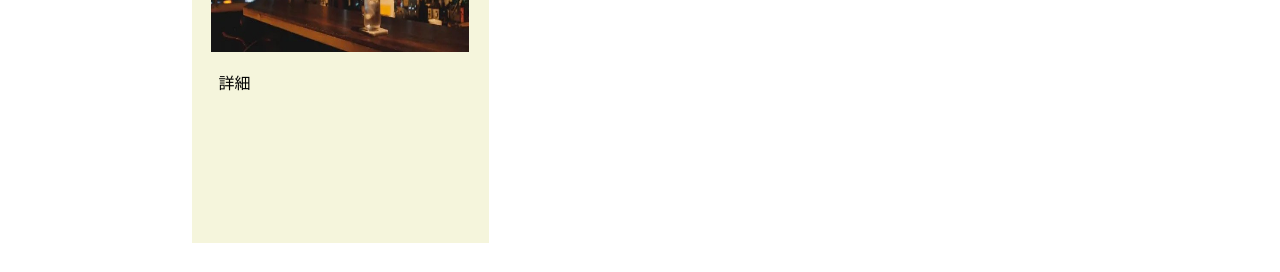
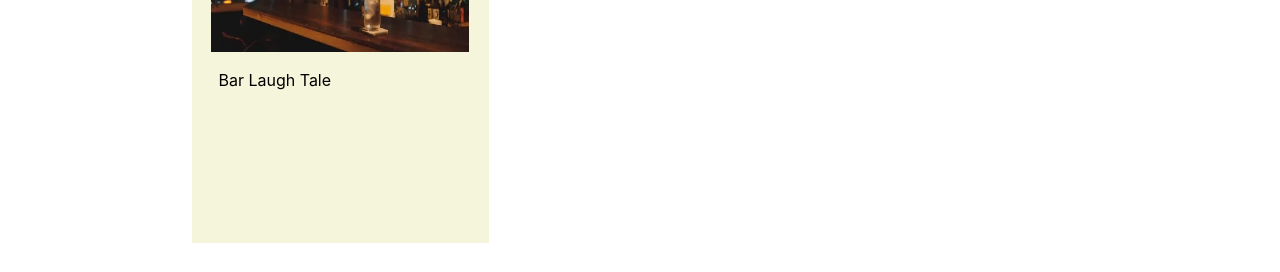
Before and after one commit to YoshiKitaguchi/follow-rice, a React (Create React App) app: page / in a window 1280 px wide. Shown: the part 926-1198 px from the top of the page. Built offline with nearby package versions, Linux system fonts and the light colour scheme.

Commit message:
store name

```diff
--- a/src/components/Homepage/StoreList/StoreList.js
+++ b/src/components/Homepage/StoreList/StoreList.js
@@ -16,7 +16,7 @@ const useStoreList = () => {
             <div className={classes.row}>
                 <div className={classes.column} onClick={(e) => setVisibility(!visibility)}>
                     <img className={classes.image} src={s1_1} alt='s1_1' />
-                    <div>詳細</div>
+                    <div>Bar Laugh Tale</div>
                 </div>
 
                 <CustomPopup
```
